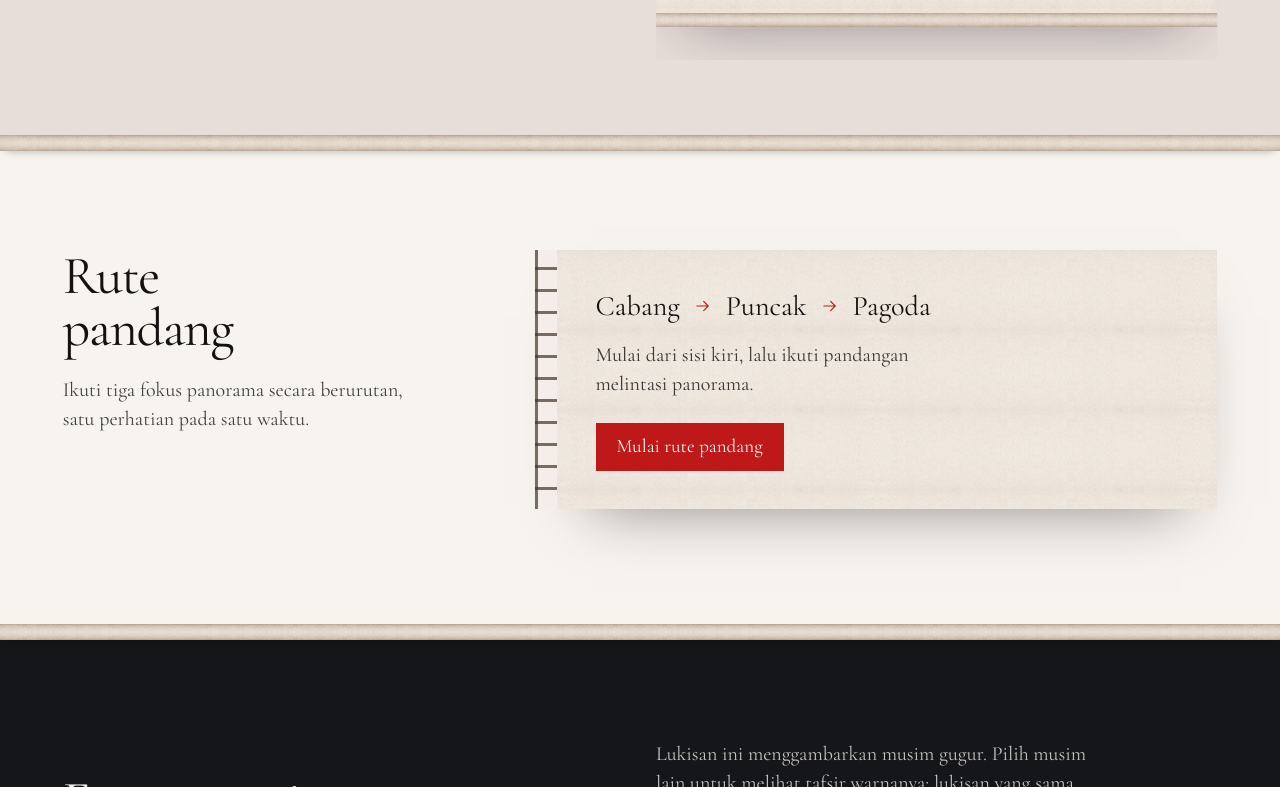
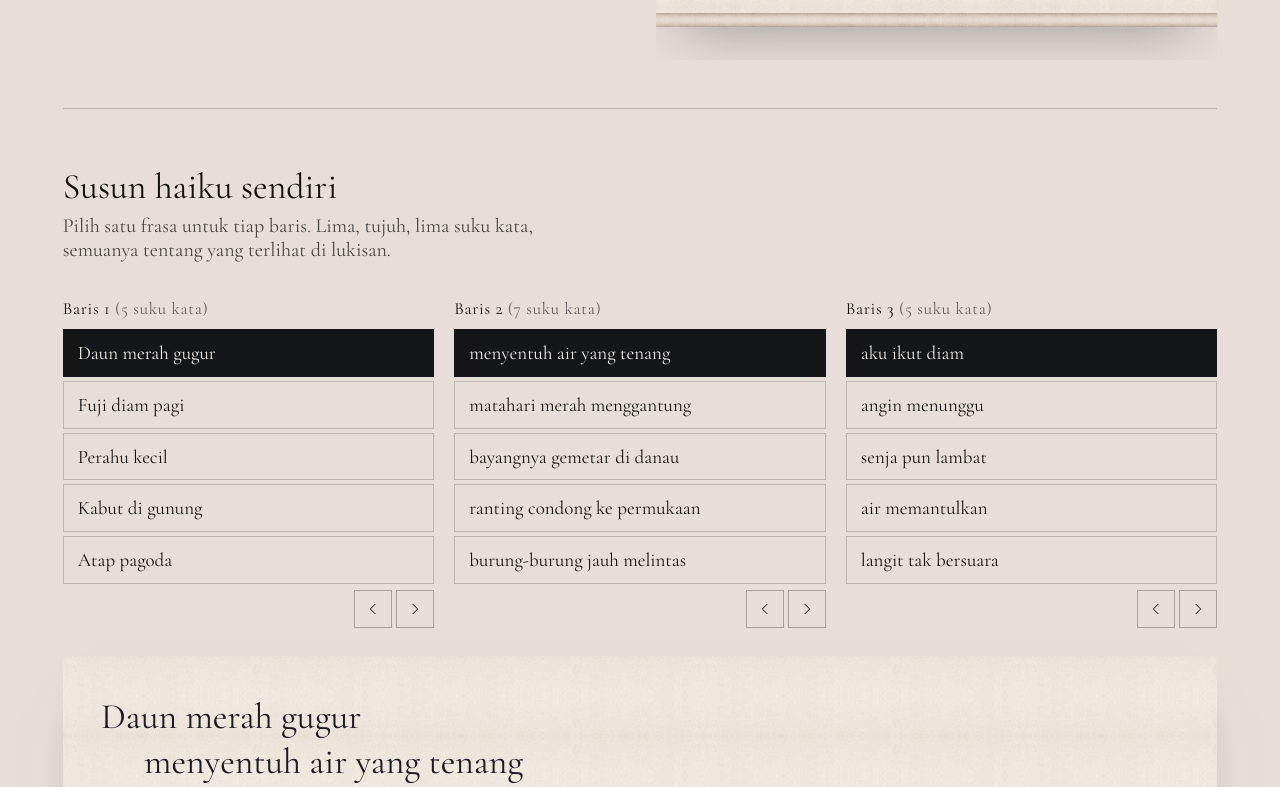
Before and after one commit to Fabverse0/Sakura, a React (Vite) app: page / in a window 1280 px wide. Shown: the part 4413-5200 px from the top of the page. Built offline with nearby package versions, Linux system fonts and the light colour scheme; a web font is replaced by a local one.

Commit message:
feat(haiku): compose a haiku and save it straight into the journal

```diff
--- a/src/App.jsx
+++ b/src/App.jsx
@@ -5,6 +5,7 @@ import { sections } from "./data/sections.js";
 import { useActiveSection } from "./hooks/useActiveSection.js";
 import { useGuidedRoute } from "./hooks/useGuidedRoute.js";
 import { useAmbience } from "./hooks/useAmbience.js";
+import { useJournal } from "./hooks/useJournal.js";
 import { useNightMode } from "./hooks/useNightMode.js";
 import { usePauseTimer } from "./hooks/usePauseTimer.js";
 import { useViewTransition } from "./hooks/useViewTransition.js";
@@ -40,6 +41,7 @@ export default function App() {
   const route = useGuidedRoute(changeView);
   const pause = usePauseTimer();
   const activeSection = useActiveSection(sectionIds);
+  const journal = useJournal();
   const night = useNightMode();
   const sound = useAmbience(night.isNight);
   const openRooms = useCallback(() => setIsRoomsOpen(true), []);
@@ -82,12 +84,16 @@ export default function App() {
         <PanoramaDetails activeView={activeView} onSelectView={selectView} />
         <Lens />
         <Finder />
-        <Haiku activeView={activeView} onSelectView={selectView} />
+        <Haiku
+          activeView={activeView}
+          onSelectView={selectView}
+          onSavePoem={(text) => journal.add(text, "umum")}
+        />
         <GuidedRoute route={route} />
         <Seasons />
         <Palette />
         <PauseExperience pause={pause} />
-        <Journal activeView={activeView} />
+        <Journal activeView={activeView} journal={journal} />
         <SumiCanvas />
       </main>
 
--- a/src/sections/Haiku.jsx
+++ b/src/sections/Haiku.jsx
@@ -1,4 +1,5 @@
 import { useRef } from "react";
+import { HaikuComposer } from "../components/HaikuComposer.jsx";
 import { InkStroke } from "../components/InkStroke.jsx";
 import { haiku, haikuFor } from "../data/haiku.js";
 import { panoramaAt } from "../data/panorama.js";
@@ -8,7 +9,7 @@ import { findView } from "../data/views.js";
  * Haiku: a hanging scroll (kakejiku) that shows the poem for the current
  * focus. Choosing a poem also moves the panorama focus.
  */
-export function Haiku({ activeView, onSelectView }) {
+export function Haiku({ activeView, onSelectView, onSavePoem }) {
   const poem = haikuFor(activeView);
   const view = findView(poem.viewId);
   // The first poem is written by scrolling; later poems write themselves on change.
@@ -73,6 +74,10 @@ export function Haiku({ activeView, onSelectView }) {
           <span className="haiku__rod haiku__rod--bottom" aria-hidden="true" />
         </figure>
       </div>
+
+      <div className="room__inner">
+        <HaikuComposer onSave={onSavePoem} />
+      </div>
     </section>
   );
 }
--- a/src/sections/Journal.jsx
+++ b/src/sections/Journal.jsx
@@ -1,16 +1,12 @@
 import { useId, useState } from "react";
 import { Icon } from "../components/Icon.jsx";
 import { useToast } from "../components/Toast.jsx";
-import { useLocalStorage } from "../hooks/useLocalStorage.js";
 import {
   addNote,
   removeNote,
   restoreNote,
-  sanitizeNotes,
   createNote,
   formatNoteDate,
-  isNoteList,
-  journalKey,
   maxNoteLength,
   noteTags,
   validateNoteText,
@@ -19,13 +15,8 @@ import {
 /**
  * Jurnal Pandang: private notes kept only in this browser.
  */
-export function Journal({ activeView }) {
-  const [notes, setNotes, isPersistent] = useLocalStorage(
-    journalKey,
-    [],
-    isNoteList,
-    sanitizeNotes,
-  );
+export function Journal({ activeView, journal }) {
+  const { notes, setNotes, isPersistent } = journal;
   const [text, setText] = useState("");
   const [tag, setTag] = useState(() =>
     noteTags.some((item) => item.id === activeView) ? activeView : "umum",
```
